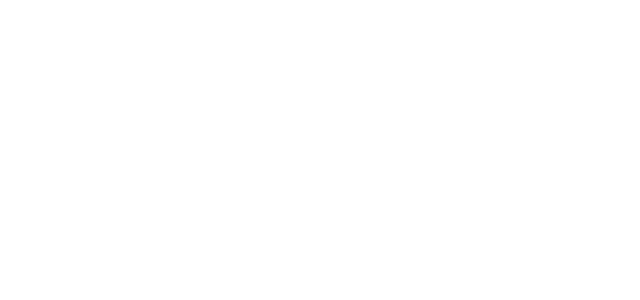
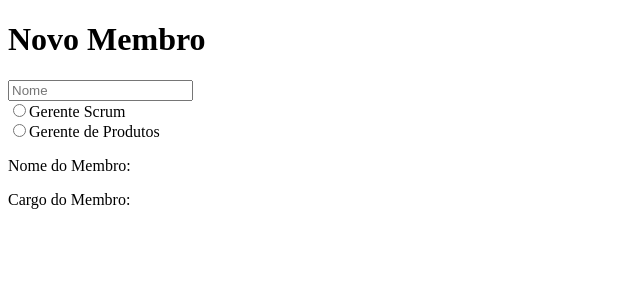
Before and after one commit to Davi-Tolen/aula, a React (Create React App) app: page / in a window 1280 px wide. Shown: the top 300 px of the page, without its empty margins (0-640 px from the left). Built offline with nearby package versions, Linux system fonts and the light colour scheme.

Commit message:
Aula UseStage1

```diff
--- a/src/App.js
+++ b/src/App.js
@@ -1,10 +1,23 @@
-import React from "react";
+import React, {useState} from "react";
 
 
 function App() {
+
+  const [nome, setNome] = useState();
+  const [cargo, setCargo] = useState();
+
   return (
     <div>
-
+      <h1>Novo Membro</h1>
+      <input type="text" placeholder="Nome" onChange={(e) => setNome(e.target.value)}/>
+      <br></br>
+      <input id="GS" type="radio" name="cargo" value="Gerente Scrum" onChange={(e) => setCargo(e.target.value)}/>
+      <label htmlFor="GS">Gerente Scrum</label>
+      <br></br>
+      <input id="GP" type="radio" name="cargo" value="Gerente de Produtos" onChange={(e) => setCargo(e.target.value)}/>
+      <label htmlFor="GP">Gerente de Produtos</label>
+      <p>Nome do Membro:{nome}</p>
+      <p>Cargo do Membro: {cargo}</p>
     </div>
   );
 }
```
